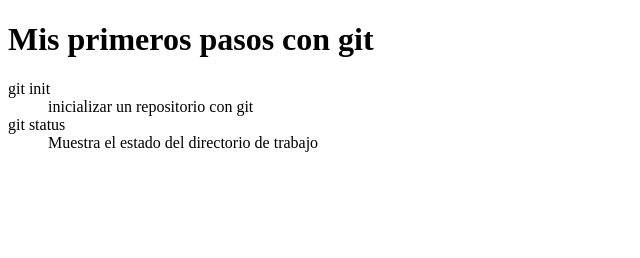
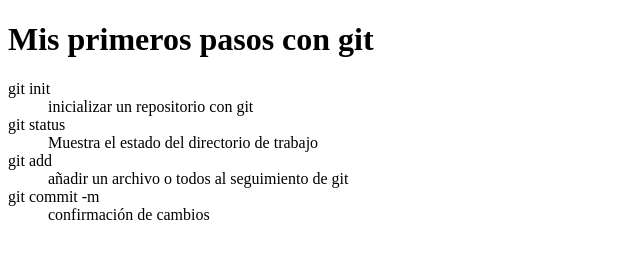
Before and after one commit to jeroboan2002/vacaciones, a plain HTML site: page index.html in a window 1280 px wide. Shown: the whole page, without its empty margins (0-640 px from the left). Drawn offline with Linux system fonts and the light colour scheme.

Commit message:
segundo commit

```diff
--- a/index.html
+++ b/index.html
@@ -13,6 +13,12 @@
         <dd>inicializar un repositorio con git</dd>
         <dt>git status</dt>
         <dd>Muestra el estado del directorio de trabajo</dd>
+        <dt>git add</dt>
+        <dd>añadir un archivo o todos al seguimiento de git</dd>
+        <dt>git commit -m</dt>
+        <dd>confirmación de cambios</dd>
+
+
     </dl>
 </body>
 </html>
--- /dev/null
+++ b/style.css
@@ -0,0 +1,5 @@
+*{
+    margin: 0;
+    padding: 0;
+    box-sizing: border-box;
+}
```
